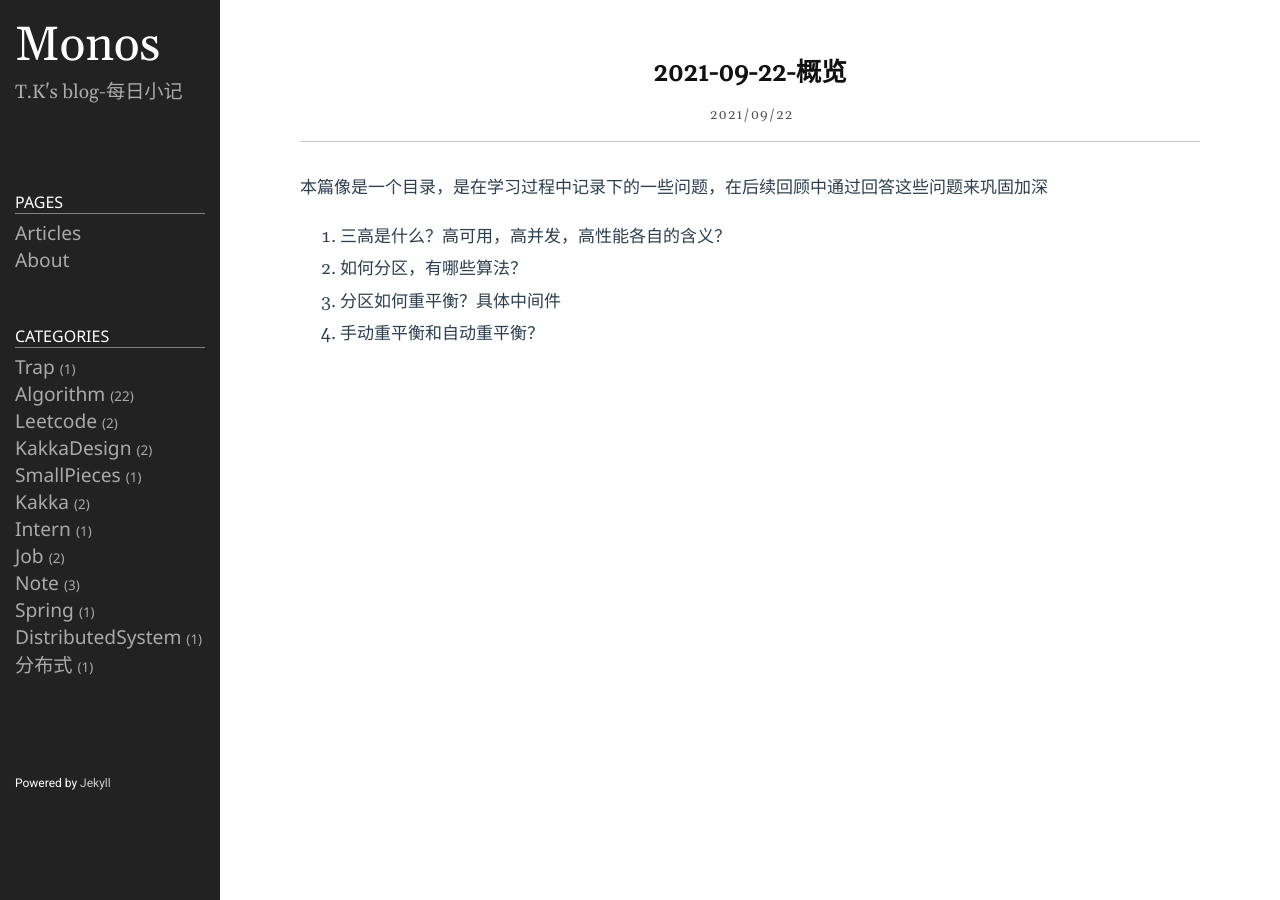
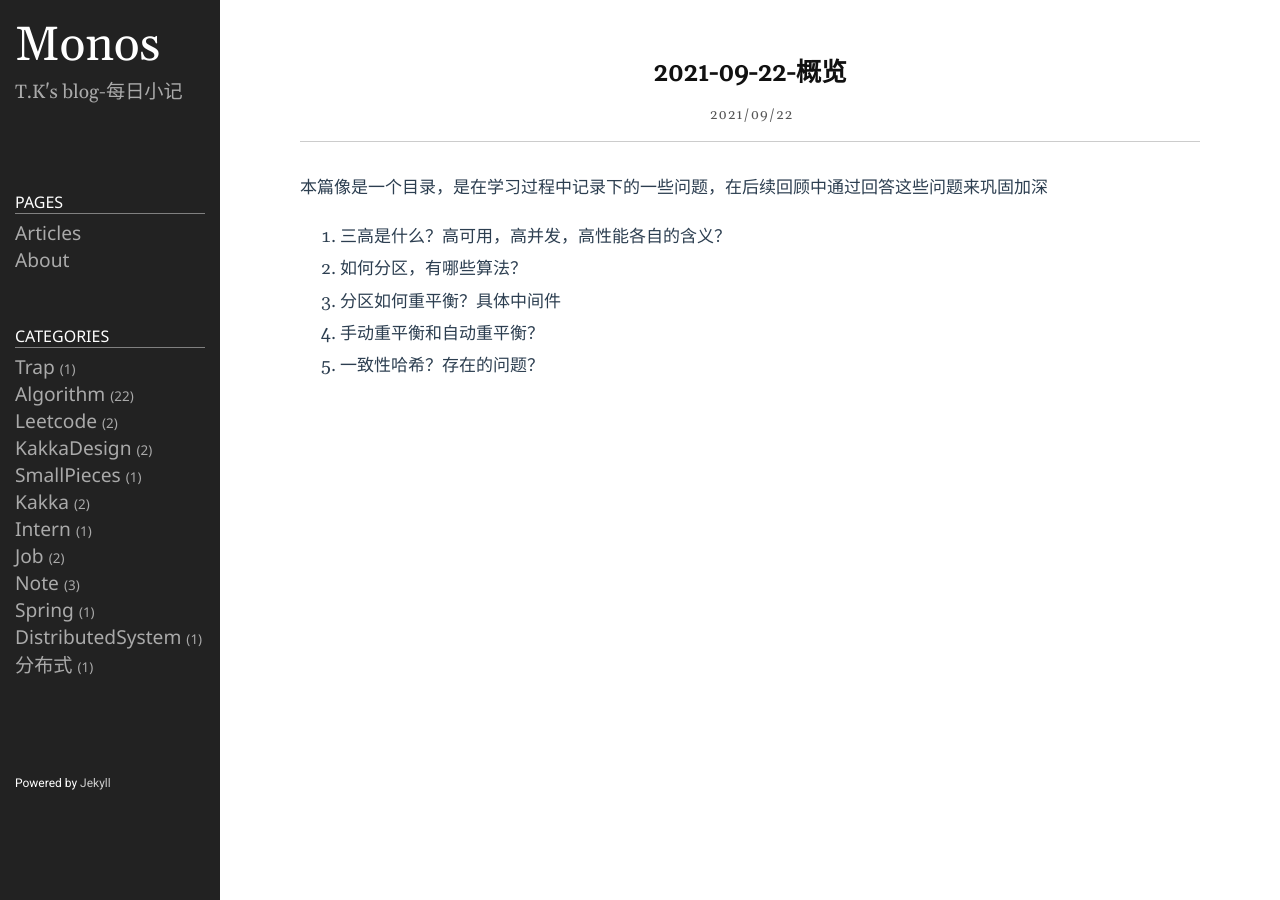
Before and after one commit to Taunk714/Taunk.github.io, a Jekyll site: the page built from _posts/2021-09-22-概览.md, in a window 1280 px wide. Built offline with Jekyll 4.4.1, drawn with Linux system fonts in a browser that asks for light colours.

Commit message:
修改文件: _posts/2021-09-22-概览.md

```diff
--- a/_posts/2021-09-22-概览.md
+++ b/_posts/2021-09-22-概览.md
@@ -13,3 +13,4 @@ preview: 1
 2. 如何分区，有哪些算法？
 3. 分区如何重平衡？具体中间件
 4. 手动重平衡和自动重平衡？
+5. 一致性哈希？存在的问题？
```
